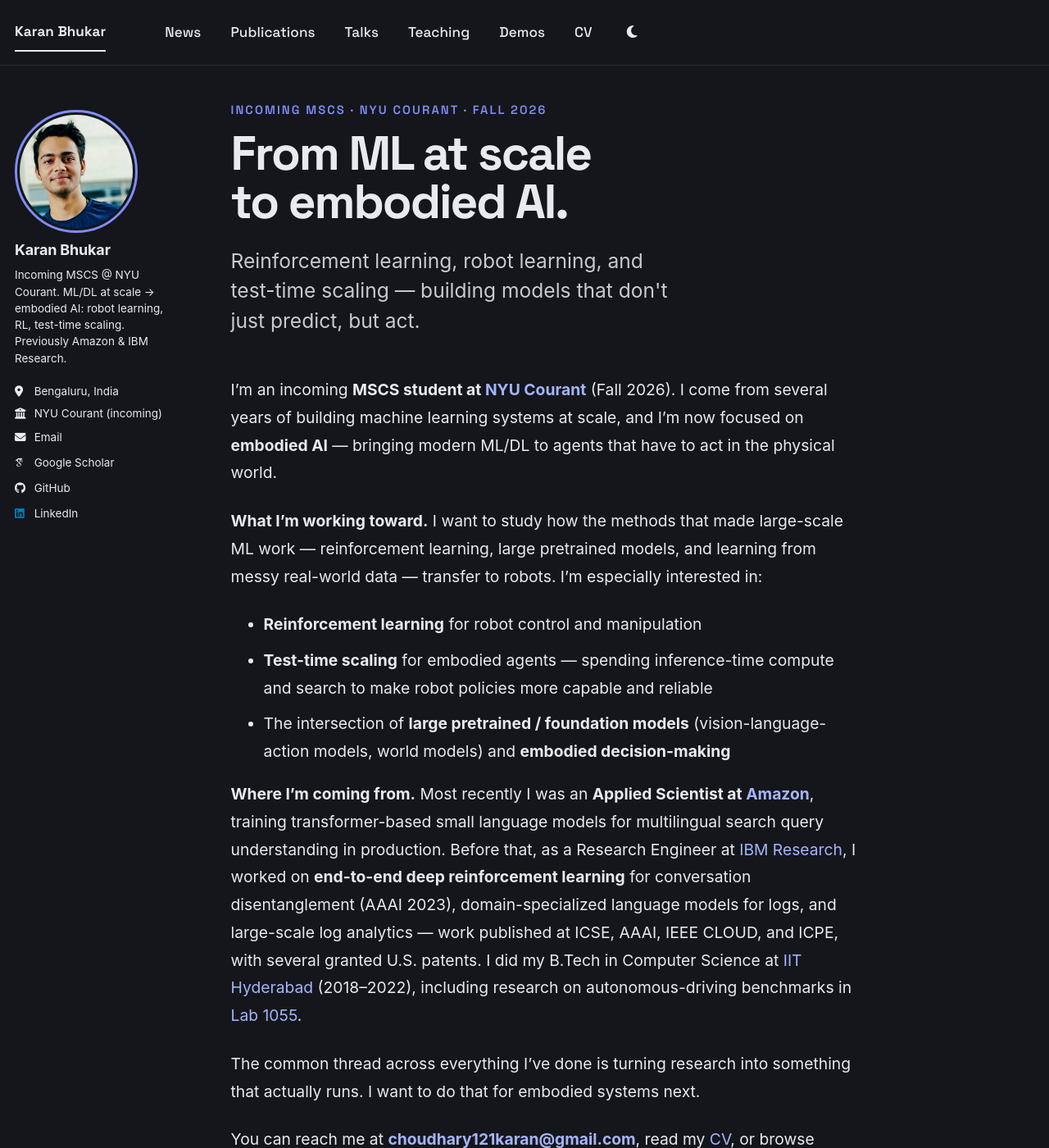
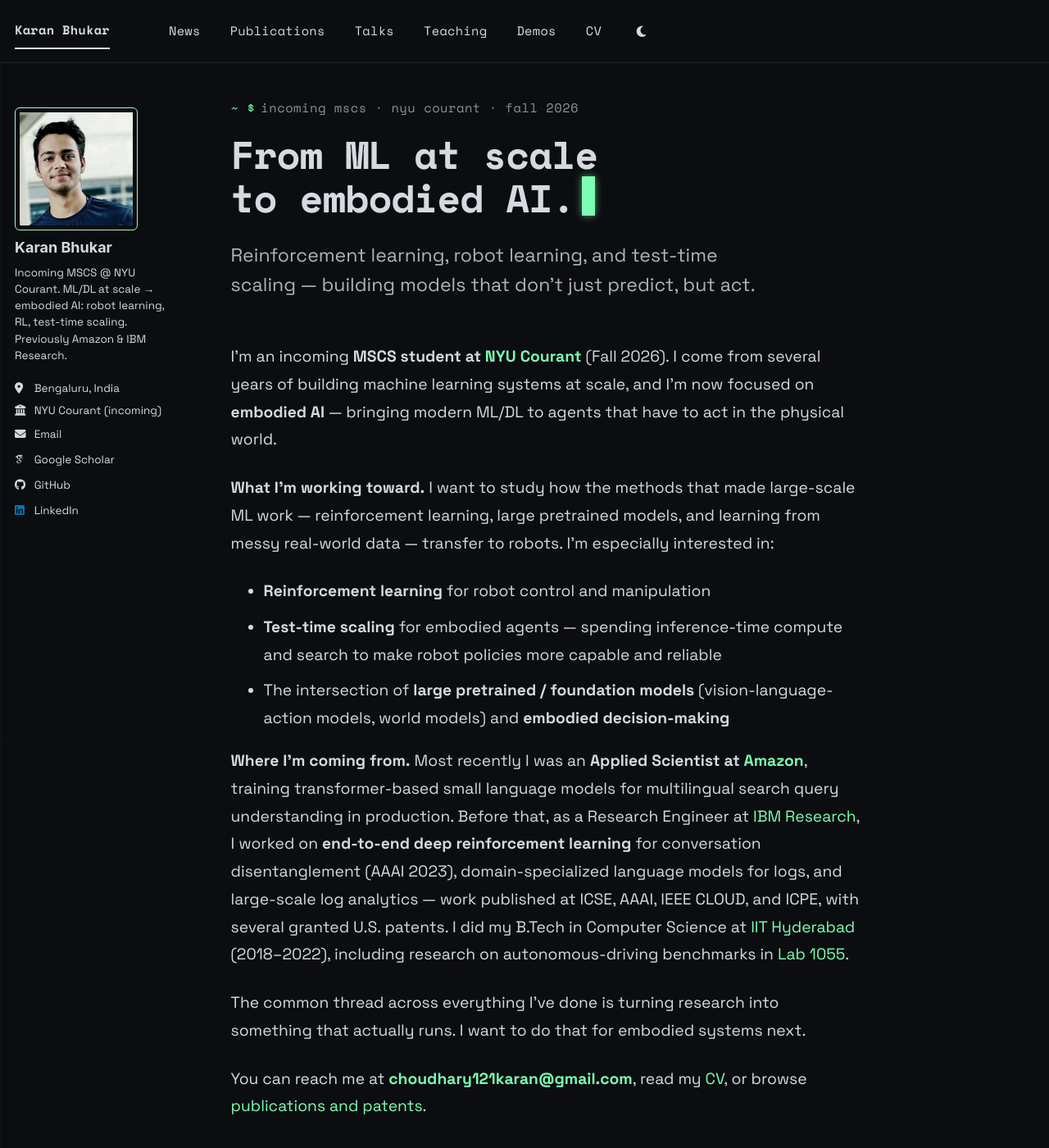
Before and after one commit to karan121bhukar/karan121bhukar.github.io, a Jekyll site: the page built from _pages/about.md, in a window 1280 px wide and 1400 px high. Shown: the whole window at 82% size. Built offline with Jekyll 4.4.1, drawn with Linux system fonts in a browser that asks for light colours; some web fonts are replaced; a script bundle is joined from its source files by our own code; library files that are not in the unit come from our copies.

Commit message:
Terminal/robotics visual direction: near-black + phosphor green, Space Mono/Grotesk
- Palette: #0c0d10 bg, #7CFFB2 accent; faint CAD grid background
- Type: Space Mono (headings/nav/UI) + Space Grotesk (body)
- Micro-interactions: shell-prompt eyebrow, blinking hero cursor, comment-style
  (#/##) heading prefixes, log-style mono green news timestamps, glow-on-hover
  links/buttons/nav, grayscale->color avatar; respects prefers-reduced-motion

```diff
--- a/_includes/head/custom.html
+++ b/_includes/head/custom.html
@@ -2,10 +2,10 @@
 
 <!-- start custom head snippets -->
 
-<!-- Heading typeface -->
+<!-- Typefaces: Space Mono (headings/UI) + Space Grotesk (body) -->
 <link rel="preconnect" href="https://fonts.googleapis.com">
 <link rel="preconnect" href="https://fonts.gstatic.com" crossorigin>
-<link rel="stylesheet" href="https://fonts.googleapis.com/css2?family=Space+Grotesk:wght@500;600;700&display=swap">
+<link rel="stylesheet" href="https://fonts.googleapis.com/css2?family=Space+Grotesk:wght@400;500;700&family=Space+Mono:wght@400;700&display=swap">
 
 <!-- Support for Academicons -->
 <link rel="stylesheet" href="{{ base_path }}/assets/css/academicons.css"/>
--- a/_pages/about.md
+++ b/_pages/about.md
@@ -7,8 +7,8 @@ redirect_from:
 ---
 
 <div class="home-hero">
-  <p class="home-hero__eyebrow">Incoming MSCS · NYU Courant · Fall 2026</p>
-  <h1 class="home-hero__title">From ML at scale<br>to embodied AI.</h1>
+  <p class="home-hero__eyebrow"><span class="prompt">~ $</span>incoming mscs · nyu courant · fall&nbsp;2026</p>
+  <h1 class="home-hero__title">From ML at scale<br>to embodied AI.<span class="home-hero__cursor" aria-hidden="true"></span></h1>
   <p class="home-hero__sub">Reinforcement learning, robot learning, and test-time scaling — building models that don't just predict, but act.</p>
 </div>
 
@@ -39,8 +39,9 @@ News
   ul.news-list li:last-child { border-bottom: none; }
   .news-date {
     flex: 0 0 5em;
-    font-weight: 600;
-    color: var(--global-text-color);
+    font-weight: 700;
+    font-family: "Space Mono", monospace;
+    color: var(--global-base-color);
     white-space: nowrap;
   }
   .news-body { flex: 1 1 auto; min-width: 0; }
--- a/_sass/_custom.scss
+++ b/_sass/_custom.scss
@@ -1,177 +1,224 @@
 /* ==========================================================================
-   CUSTOM REFRESH
-   A modern typographic restyle layered on top of the theme.
-   Imported last in main.scss so these rules win. Colors use the runtime
-   CSS custom properties (--global-*) so they stay correct in light/dark.
+   CUSTOM THEME — "TERMINAL / ROBOTICS"
+   Near-black (#0c0d10) + phosphor-green (#7CFFB2). Space Mono for
+   headings / UI, Space Grotesk for body. Imported last in main.scss so
+   these win. Colors reference the --global-* custom properties.
    ========================================================================== */
+
+/* ---- Faint CAD/terminal grid behind everything ------------------------- */
+body {
+  background-image:
+    linear-gradient(rgba(124, 255, 178, 0.022) 1px, transparent 1px),
+    linear-gradient(90deg, rgba(124, 255, 178, 0.022) 1px, transparent 1px);
+  background-size: 42px 42px;
+  background-attachment: fixed;
+}
 
 /* ---- Reading rhythm ---------------------------------------------------- */
 .page__content {
   font-size: 1.05em;
   line-height: 1.75;
-  /* a comfortable, intentional measure instead of a very wide column */
   max-width: 52rem;
 }
+.page__content p,
+.page__content li { font-size: 1.02em; }
 
-.page__content p,
-.page__content li {
-  font-size: 1.02em;
-}
-
-/* ---- Headings: tight, bold, modern grotesk ----------------------------- */
+/* ---- Headings: monospace, with a green comment-style prefix ------------ */
 .page__title,
 .archive__item-title,
 .page__content h1,
 .page__content h2,
 .page__content h3,
 .page__content h4 {
-  font-family: $header-font-family;
-  letter-spacing: -0.022em;
+  font-family: $header-font-family;   /* Space Mono */
   font-weight: 700;
+  letter-spacing: -0.01em;
 }
 
 .page__title {
-  font-size: 2.7em;
-  line-height: 1.05;
+  font-size: 2.1em;
+  line-height: 1.12;
   margin-bottom: 0.6em;
 }
 
-/* Section headings: drop the dated full-width underline, use a short
-   accent rule instead. Applies to both h1 (=== in markdown) and h2. */
+.page__title::before,
+.page__content h1::before,
+.page__content h2::before {
+  content: "# ";
+  color: var(--global-base-color);
+}
+
 .page__content h1,
 .page__content h2 {
   border-bottom: 0 !important;
   padding-bottom: 0;
   margin-top: 2.2em;
   margin-bottom: 0.7em;
-  font-size: 1.7em;
+  font-size: 1.5em;
 }
 
-.page__content h1::after,
-.page__content h2::after {
-  content: "";
-  display: block;
-  width: 2.4rem;
-  height: 3px;
-  margin-top: 0.5rem;
-  border-radius: 2px;
-  background: var(--global-base-color);
+.page__content h3 { font-size: 1.2em; margin-top: 1.8em; }
+.page__content h3::before {
+  content: "## ";
+  color: var(--global-base-color);
+  opacity: 0.8;
 }
 
-.page__content h3 {
-  font-size: 1.28em;
-  margin-top: 1.8em;
-}
-
-/* ---- Links: clean, animated underline (no heavy default underline) ----- */
+/* ---- Links: phosphor green, animated underline + glow ------------------ */
 .page__content a {
   color: var(--global-link-color);
   text-decoration: none;
   background-image: linear-gradient(var(--global-link-color), var(--global-link-color));
-  background-size: 0% 1.5px;
-  background-position: 0 calc(100% - 1px);
+  background-size: 0% 1px;
+  background-position: 0 100%;
   background-repeat: no-repeat;
-  transition: background-size 0.25s ease;
+  transition: background-size 0.25s ease, color 0.2s ease, text-shadow 0.2s ease;
 }
-
 .page__content a:hover {
-  text-decoration: none;
-  background-size: 100% 1.5px;
+  background-size: 100% 1px;
+  color: var(--global-link-color-hover);
+  text-shadow: 0 0 8px rgba(124, 255, 178, 0.45);
 }
 
 /* ---- Top navigation / masthead ----------------------------------------- */
-.masthead__inner-wrap {
-  padding-top: 0.95em;
-  padding-bottom: 0.95em;
+.masthead {
+  -webkit-backdrop-filter: blur(6px);
+          backdrop-filter: blur(6px);
 }
+.masthead__inner-wrap { padding-top: 0.95em; padding-bottom: 0.95em; }
 
 .greedy-nav a,
-.masthead .site-title {
-  font-family: $header-font-family;
-}
+.masthead .site-title { font-family: $header-font-family; }
 
 .greedy-nav a {
-  font-size: 0.95em;
-  font-weight: 500;
-  letter-spacing: 0.005em;
+  font-size: 0.85em;
+  font-weight: 400;
+  letter-spacing: 0.02em;
+  transition: color 0.2s ease, text-shadow 0.2s ease;
+}
+.greedy-nav a:hover {
+  color: var(--global-base-color);
+  text-shadow: 0 0 8px rgba(124, 255, 178, 0.4);
 }
 
 .masthead .site-title {
   font-weight: 700;
-  letter-spacing: -0.015em;
+  letter-spacing: -0.01em;
+}
+.masthead .site-title::before {
+  content: "❯ ";
+  color: var(--global-base-color);
 }
 
 /* ---- Author sidebar ---------------------------------------------------- */
+.sidebar,
+.sidebar p,
+.sidebar li,
+.author__urls li a,
+.author__bio { font-family: $global-font-family; }
+
 .author__avatar img {
-  border-radius: 50%;
+  border-radius: 6px;                 /* squared "ID badge", not a circle */
   aspect-ratio: 1 / 1;
   object-fit: cover;
   max-width: 150px;
-  border: 3px solid var(--global-base-color);
-  padding: 3px;
-  background: var(--global-bg-color);
+  border: 1px solid var(--global-base-color);
+  filter: grayscale(0.45) contrast(1.05);
+  transition: filter 0.3s ease, box-shadow 0.3s ease, transform 0.3s ease;
+}
+.author__avatar img:hover {
+  filter: grayscale(0);
+  transform: translateY(-2px);
+  box-shadow: 0 0 0 1px var(--global-base-color), 0 0 22px rgba(124, 255, 178, 0.28);
 }
 
 .author__name {
   font-family: $header-font-family;
   font-weight: 700;
-  letter-spacing: -0.01em;
 }
 
-.author__bio {
-  line-height: 1.5;
+/* ---- Buttons (e.g. CV download): terminal command style ---------------- */
+.btn {
+  border-radius: 4px;
+  font-family: $header-font-family;
+  font-weight: 700;
+  letter-spacing: 0.02em;
+  padding: 0.5em 1.1em;
+  background: transparent;
+  color: var(--global-base-color);
+  border: 1px solid var(--global-base-color);
+  transition: background 0.2s ease, color 0.2s ease, box-shadow 0.2s ease;
+}
+.btn::before { content: "$ "; opacity: 0.8; }
+.btn:hover {
+  background: var(--global-base-color);
+  color: #0c0d10;
+  box-shadow: 0 0 18px rgba(124, 255, 178, 0.35);
 }
 
-/* ---- Buttons (e.g. CV download) ---------------------------------------- */
-.btn {
-  border-radius: 999px;
-  font-family: $header-font-family;
-  font-weight: 600;
-  letter-spacing: 0.01em;
-  padding: 0.55em 1.4em;
-}
-
-/* ---- Misc polish ------------------------------------------------------- */
-a { transition: color 0.15s ease-in-out; }
-
-/* ---- Home page hero ---------------------------------------------------- */
-.page__content .home-hero {
-  margin: 0.25em 0 2.6em;
-}
+/* ---- Home hero --------------------------------------------------------- */
+.page__content .home-hero { margin: 0.25em 0 2.8em; }
 
 .page__content .home-hero__eyebrow {
   font-family: $header-font-family;
-  text-transform: uppercase;
-  letter-spacing: 0.14em;
-  font-size: 0.78em;
-  font-weight: 600;
+  font-size: 0.82em;
+  letter-spacing: 0.03em;
+  text-transform: lowercase;
+  color: var(--global-text-color-light);
+  margin: 0 0 1.1em;
+}
+.home-hero__eyebrow .prompt {
   color: var(--global-base-color);
-  margin: 0 0 0.7em;
+  margin-right: 0.45em;
 }
 
 .page__content .home-hero__title {
   font-family: $header-font-family;
   font-weight: 700;
-  letter-spacing: -0.035em;
-  font-size: 3.1em;
-  line-height: 1.02;
-  margin: 0 0 0.4em;
+  letter-spacing: -0.02em;
+  font-size: 2.5em;
+  line-height: 1.12;
+  margin: 0 0 0.55em;
+  color: var(--global-text-color);
+}
+.page__content .home-hero__title::before { content: none; }   /* no # on hero */
+
+.home-hero__cursor {
+  display: inline-block;
+  width: 0.55ch;
+  height: 1em;
+  margin-left: 0.18em;
+  vertical-align: -0.08em;
+  background: var(--global-base-color);
+  box-shadow: 0 0 10px rgba(124, 255, 178, 0.6);
+  animation: term-blink 1.1s steps(1) infinite;
 }
 
-/* neutralise the generic section-heading accent rule for the hero title */
-.page__content .home-hero__title::after { display: none; }
+.page__content .home-hero__sub {
+  font-family: $global-font-family;
+  font-size: 1.22em;
+  line-height: 1.55;
+  color: var(--global-text-color);
+  opacity: 0.82;
+  margin: 0;
+  max-width: 44ch;
+}
 
-.page__content .home-hero__sub {
-  font-size: 1.3em;
-  line-height: 1.5;
-  font-weight: 400;
-  color: var(--global-text-color);
-  opacity: 0.85;
-  margin: 0;
-  max-width: 36ch;
+@keyframes term-blink {
+  0%, 50%      { opacity: 1; }
+  50.01%, 100% { opacity: 0; }
 }
 
 @media (max-width: 600px) {
-  .page__content .home-hero__title { font-size: 2.3em; }
-  .page__content .home-hero__sub { font-size: 1.12em; }
+  .page__content .home-hero__title { font-size: 1.9em; }
+  .page__content .home-hero__sub { font-size: 1.08em; }
 }
+
+/* ---- Respect reduced-motion preferences -------------------------------- */
+@media (prefers-reduced-motion: reduce) {
+  .home-hero__cursor { animation: none; }
+  .page__content a,
+  .btn,
+  .author__avatar img,
+  .greedy-nav a { transition: none; }
+}
--- a/_sass/_themes.scss
+++ b/_sass/_themes.scss
@@ -39,9 +39,9 @@ $type-size-6                : 0.75em;   // ~12px
 $type-size-7                : 0.6875em; // ~11px
 $type-size-8                : 0.625em;  // ~10px
 
-$global-font-family         : $sans-serif;
-$header-font-family         : "Space Grotesk", -apple-system, "Segoe UI", Roboto, "Helvetica Neue", Arial, sans-serif;
-$caption-font-family        : $serif;
+$global-font-family         : "Space Grotesk", "Segoe UI", sans-serif;
+$header-font-family         : "Space Mono", ui-monospace, "SFMono-Regular", monospace;
+$caption-font-family        : "Space Mono", monospace;
 
 /* ==========================================================================
    Breakpoints
--- a/_sass/theme/_default_dark.scss
+++ b/_sass/theme/_default_dark.scss
@@ -34,22 +34,22 @@ $navicon-height             : 4px;
 $sidebar-link-max-width     : 250px;
 $sidebar-screen-min-width   : 1024px;
 
-/* Dark theme for the site */
+/* Dark theme for the site — "Terminal / Robotics" */
 html[data-theme="dark"] {
-    --global-base-color                 : #818cf8;
-    --global-bg-color                   : #14161b;
-    --global-footer-bg-color            : #0f1115;
-    --global-border-color               : #2a2e37;
-    --global-dark-border-color          : #3a3f4b;
-    --global-code-background-color      : #1e2128;
-    --global-code-text-color            : #e8eaf0;
-    --global-fig-caption-color          : #aeb3c2;
-    --global-link-color                 : #a5b4fc;
-    --global-link-color-hover           : #c7d0ff;
-    --global-link-color-visited         : #b3a5fc;
-    --global-masthead-link-color        : #e8eaf0;
-    --global-masthead-link-color-hover  : #a5b4fc;
-    --global-text-color                 : #e8eaf0;
-    --global-text-color-light           : #aeb3c2;
-    --global-thead-color                : #1e2128;
+    --global-base-color                 : #7CFFB2;
+    --global-bg-color                   : #0c0d10;
+    --global-footer-bg-color            : #0a0b0e;
+    --global-border-color               : #1f2329;
+    --global-dark-border-color          : #2c313a;
+    --global-code-background-color      : #121419;
+    --global-code-text-color            : #c7eed7;
+    --global-fig-caption-color          : #8b929e;
+    --global-link-color                 : #7CFFB2;
+    --global-link-color-hover           : #a6ffcf;
+    --global-link-color-visited         : #6fe7a3;
+    --global-masthead-link-color        : #d6dae0;
+    --global-masthead-link-color-hover  : #7CFFB2;
+    --global-text-color                 : #d6dae0;
+    --global-text-color-light           : #8b929e;
+    --global-thead-color                : #121419;
 }
```
Also changed, not shown: _pages/news.md (+3 -2 lines).
